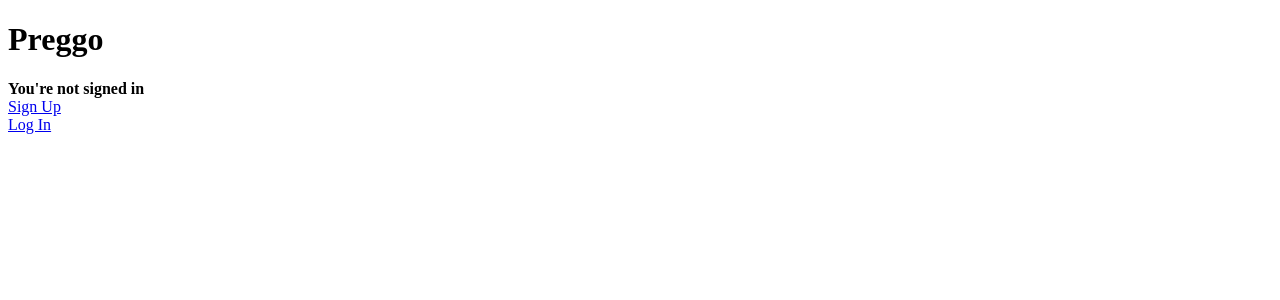
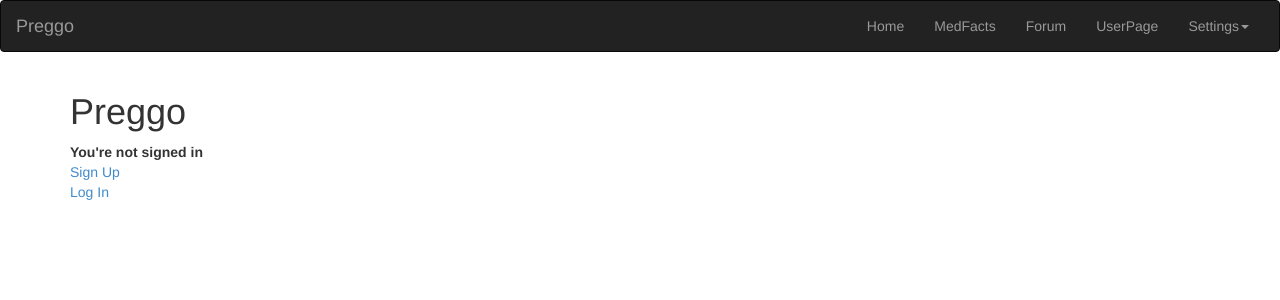
Before and after one commit to henchill/Preggo, a Django app: page /preggo/ in a window 1280 px wide. Shown: the top 300 px of the page. Run offline with Django 3.2, Linux system fonts and the light colour scheme; parts of the project's set-up code (start-up, migrations or seed data) failed here and were passed over; some libraries are stand-ins or nearby versions.

Commit message:
added navbar. It currently does nothing

```diff
--- /dev/null
+++ b/templates/preggo/base.html
@@ -0,0 +1,43 @@
+{% load static %}
+<!DOCTYPE html>
+
+<html>
+	<head>
+		<meta name="viewport" content="width=device-width, initial-scale=1.0">
+		<link href="{{ STATIC_URL }}css/bootstrap.min.css" rel="stylesheet">
+		<script type="text/javascript" src="{{ STATIC_URL }}js/jquery-2.1.0.min.js"></script>
+		<script type="text/javascript" src="{{ STATIC_URL }}js/bootstrap.min.js"></script>
+		<title>{% block title %}Preggo{% endblock %}</title>
+	</head>
+
+	<body>
+		<div class="navbar navbar-inverse">
+			<div class="container-fluid">
+				<div class="navbar-header">
+					<a class="navbar-brand" href="#">Preggo</a>
+				</div>
+				<div class="collapse navbar-collapse">
+					<ul class="nav navbar-nav navbar-right">
+						<li><a href="#">Home</a></li>
+						<li><a href="#">MedFacts</a></li>
+						<li><a href="#">Forum</a></li>
+						<li><a href="#">UserPage</a></li>
+						<li class="dropdown">
+							<a href="#" class="dropdown-toggle" data-toggle="dropdown">Settings<b class="caret"></b></a>
+							<ul class="dropdown-menu">
+								<li><a href="#">Edit Profile</a></li>
+								<li><a href="#">Change Password</a></li>
+							</ul>
+						</li>
+					</ul>
+				</div>
+			</div>
+		</div>
+
+
+		<div class="container">
+			{% block content %}{% endblock %}
+		</div>
+	</body>
+
+</html>
--- a/templates/preggo/index.html
+++ b/templates/preggo/index.html
@@ -1,12 +1,10 @@
-<!DOCTYPE html>
+{% extends "preggo/base.html" %}
 
 {% load static %} <!-- Says we'll be using static data -->
-<html>
-	<head>
-		<title>Preggo</title>
-	</head>
 
-	<body>
+{% block title %}My Questions and Posts{% endblock %}
+
+{% block content %}
 	<h1>Preggo</h1>
 	{% if user.is_authenticated %}
 		<strong>Welcome {{ user.username }}</strong>
@@ -40,6 +38,4 @@
 		<a href="/preggo/signup">Sign Up</a><br>
 		<a href="/preggo/login">Log In</a><br>
 	{% endif %}
-	</body>
-
-</html>
+{% endblock %}
```
Also changed, not shown: templates/base.html (deleted). Lines whose indentation alone changed are shown as unchanged.
